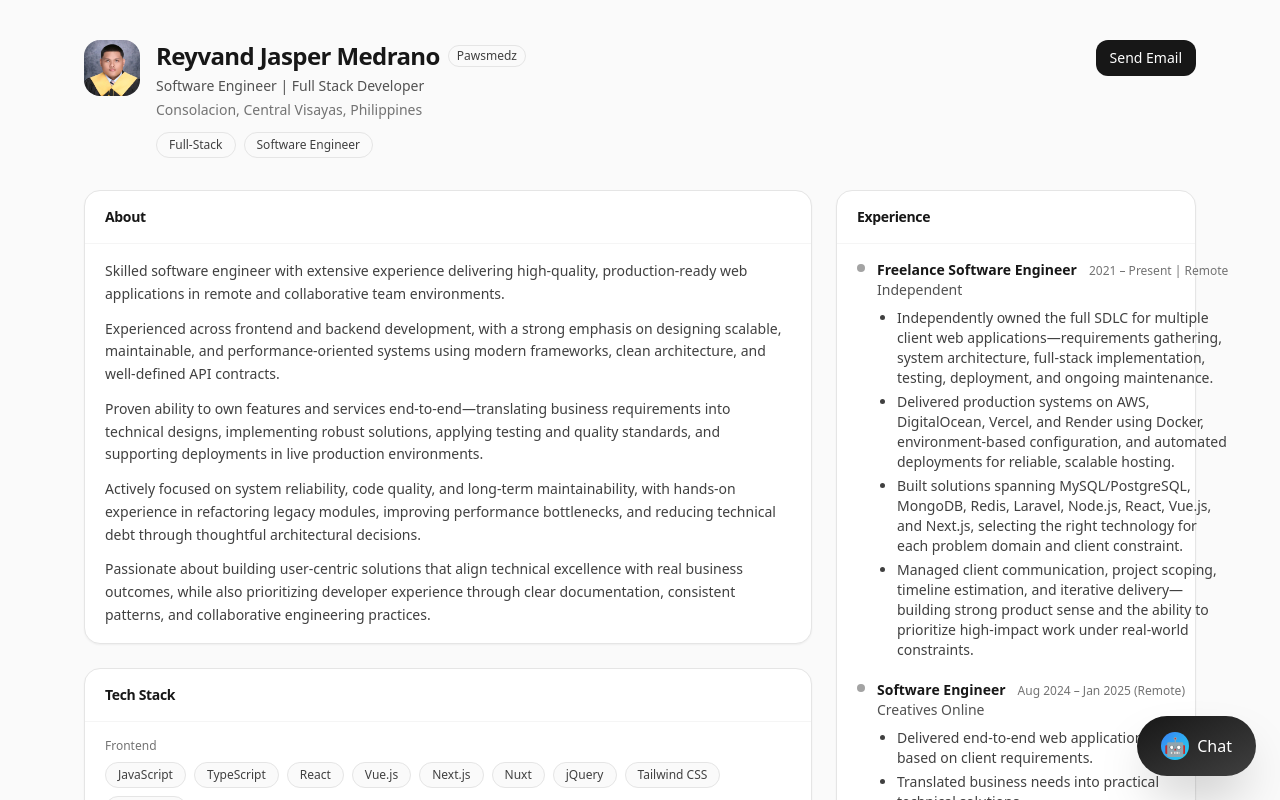
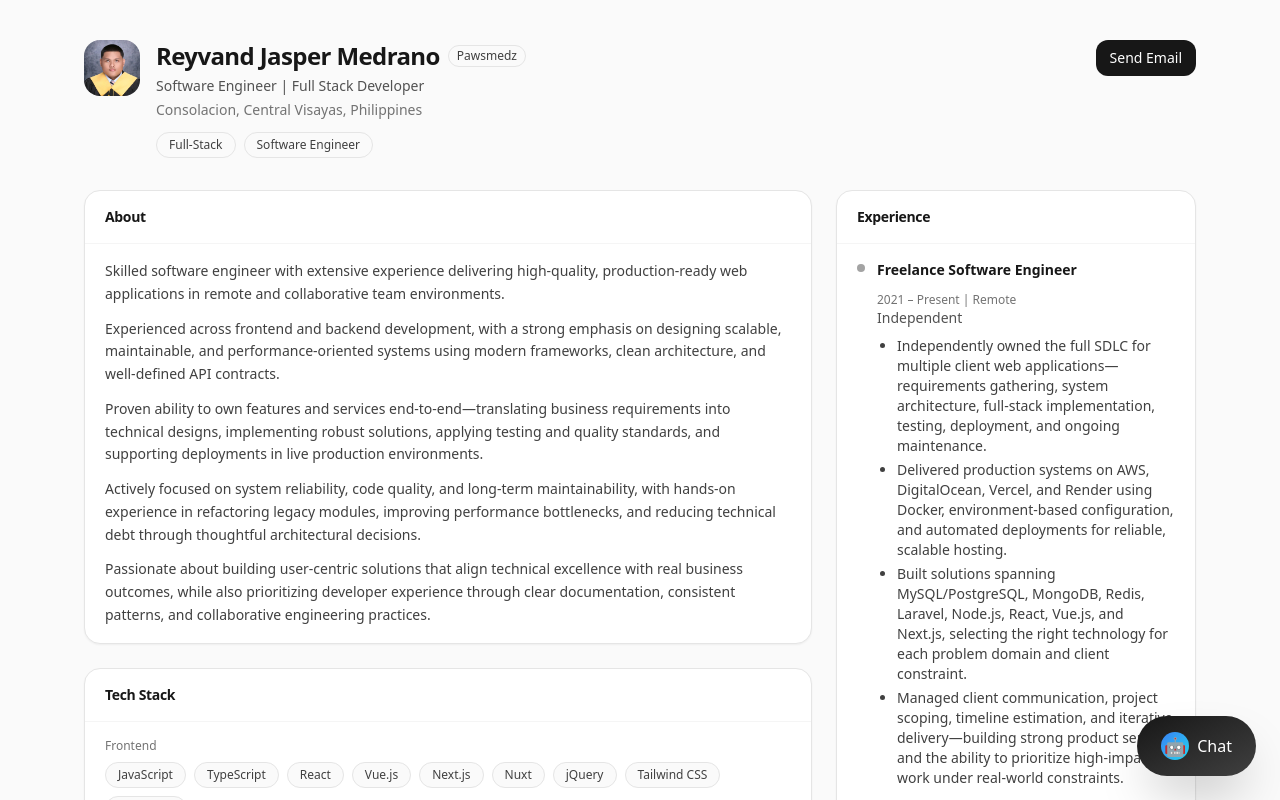
Before and after one commit to paws1234/rjmportfolio2, a Next.js app: page / in a window 1280 px wide. Shown: the top 800 px of the page. Built offline with nearby package versions, Linux system fonts and the light colour scheme.

Commit message:
fix wrapping

```diff
--- a/components/Experience.tsx
+++ b/components/Experience.tsx
@@ -9,8 +9,8 @@ export default function Experience() {
           <div key={e.role} className="flex gap-3">
             <div className="mt-1 h-2 w-2 rounded-full bg-neutral-400 shrink-0" />
             <div className="flex-1">
-              <div className="flex items-baseline justify-between gap-3 flex-nowrap">
-                <p className="text-sm font-semibold whitespace-nowrap">{e.role}</p>
+              <div className="flex items-baseline justify-between gap-3 flex-wrap">
+                <p className="text-sm font-semibold min-w-0">{e.role}</p>
                 <p className="text-xs text-neutral-500 whitespace-nowrap shrink-0">{e.period}</p>
               </div>
               <p className="text-sm text-neutral-600">{e.company}</p>
```
